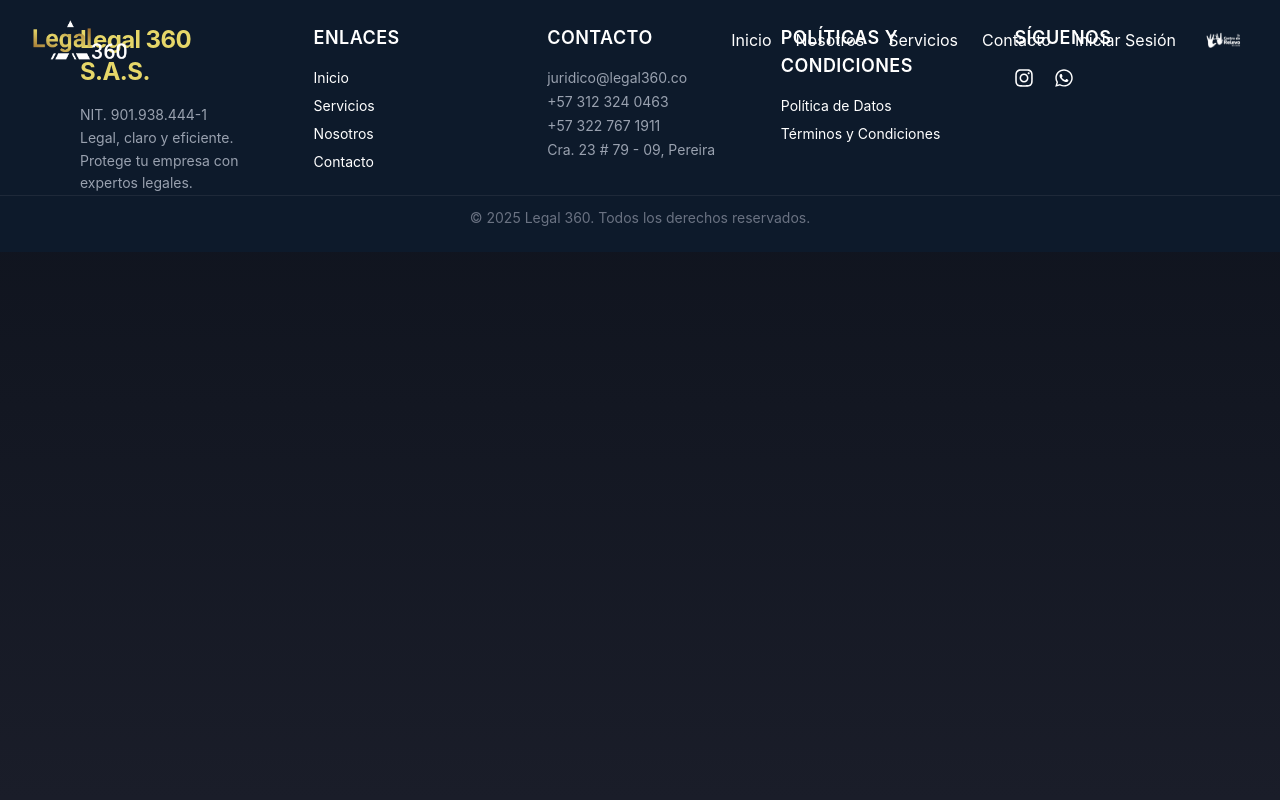
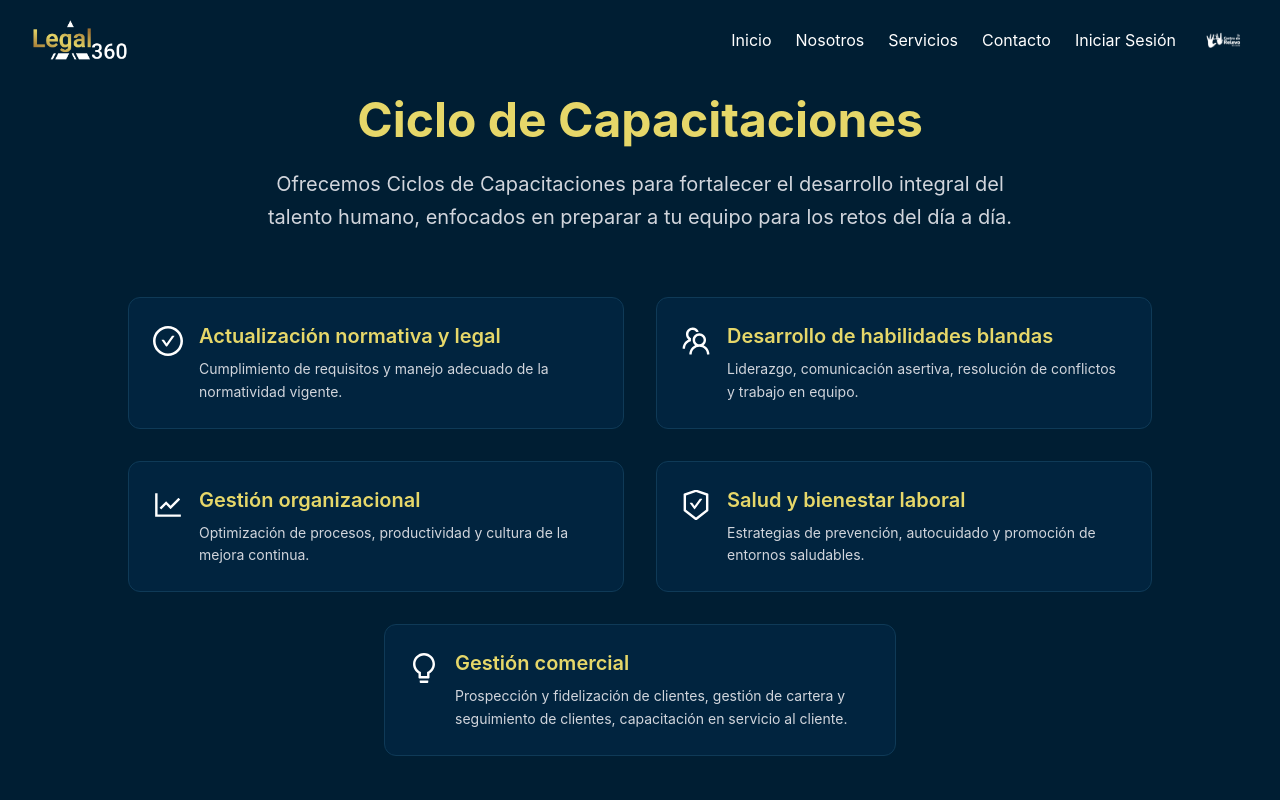
Before and after one commit to sazaba/legal360, a React (Vite) app: page /ciclo-capacitaciones in a window 1280 px wide. Shown: the top 800 px of the page. Built offline with nearby package versions, Linux system fonts and the light colour scheme; no server answers.

Commit message:
ciclocapacitaciones

```diff
--- a/src/App.jsx
+++ b/src/App.jsx
@@ -6,6 +6,7 @@ import SSTLegal360 from './pages/SSTLegal360';
 import DerechoLaboral from './pages/DerechoLaboral';
 import DerechoComercial from './pages/DerechoComercial';
 import CapacitacionesJuridicas from './pages/CapacitacionesJuridicas';
+import CicloCapacitaciones from './pages/CicloCapacitaciones'; // <-- Nueva importación
 import PoliticaDatos from './pages/PoliticaDatos';
 import Footer from './pages/Footer';
 import TerminosWeb from './pages/TerminosWeb';
@@ -34,6 +35,8 @@ function App() {
         <Route path="/derecho-laboral" element={<DerechoLaboral />} />
         <Route path="/comercial" element={<DerechoComercial />} />
         <Route path="/capacitaciones" element={<CapacitacionesJuridicas />} />
+        {/* 👇 Nueva ruta agregada */}
+        <Route path="/ciclo-capacitaciones" element={<CicloCapacitaciones />} />
         <Route path="/politica-datos" element={<PoliticaDatos />} />
         <Route path="/terminos-condiciones" element={<TerminosWeb />} />
         <Route path="/login" element={<Login />} />
@@ -62,4 +65,3 @@ function App() {
 }
 
 export default App;
-// export default function Navbar() {
--- /dev/null
+++ b/src/pages/CicloCapacitaciones.jsx
@@ -0,0 +1,80 @@
+import React from 'react';
+import {
+  CheckCircleOutlined,
+  BulbOutlined,
+  TeamOutlined,
+  SafetyCertificateOutlined,
+  LineChartOutlined
+} from '@ant-design/icons';
+
+const CicloCapacitaciones = () => {
+  const modulos = [
+    {
+      titulo: 'Actualización normativa y legal',
+      descripcion: 'Cumplimiento de requisitos y manejo adecuado de la normatividad vigente.',
+      icono: <CheckCircleOutlined className="text-3xl text-[#e6d769]" />
+    },
+    {
+      titulo: 'Desarrollo de habilidades blandas',
+      descripcion: 'Liderazgo, comunicación asertiva, resolución de conflictos y trabajo en equipo.',
+      icono: <TeamOutlined className="text-3xl text-[#e6d769]" />
+    },
+    {
+      titulo: 'Gestión organizacional',
+      descripcion: 'Optimización de procesos, productividad y cultura de la mejora continua.',
+      icono: <LineChartOutlined className="text-3xl text-[#e6d769]" />
+    },
+    {
+      titulo: 'Salud y bienestar laboral',
+      descripcion: 'Estrategias de prevención, autocuidado y promoción de entornos saludables.',
+      icono: <SafetyCertificateOutlined className="text-3xl text-[#e6d769]" />
+    },
+    {
+      titulo: 'Gestión comercial',
+      descripcion: 'Prospección y fidelización de clientes, gestión de cartera y seguimiento de clientes, capacitación en servicio al cliente.',
+      icono: <BulbOutlined className="text-3xl text-[#e6d769]" />
+    }
+  ];
+
+  return (
+    <div className="min-h-screen bg-[#001e33] pt-24 pb-16 px-4 font-roboto">
+      <div className="max-w-5xl mx-auto">
+
+        {/* Encabezado */}
+        <div className="text-center mb-16">
+          <h1 className="text-3xl md:text-5xl font-bold font-montserrat text-[#e6d769] mb-6">
+            Ciclo de Capacitaciones
+          </h1>
+          <p className="text-lg md:text-xl text-gray-300 max-w-3xl mx-auto leading-relaxed">
+            Ofrecemos Ciclos de Capacitaciones para fortalecer el desarrollo integral del talento humano, enfocados en preparar a tu equipo para los retos del día a día.
+          </p>
+        </div>
+
+        {/* Lista de módulos */}
+        <div className="grid grid-cols-1 md:grid-cols-2 gap-8">
+          {modulos.map((modulo, index) => (
+            <div
+              key={index}
+              className={`bg-[#032b4c]/50 border border-[#0f3a57] rounded-xl p-6 flex items-start space-x-4 hover:border-[#e6d769] transition-colors duration-300 ${index === modulos.length - 1 ? 'md:col-span-2 md:w-1/2 md:mx-auto' : ''}`}
+            >
+              <div className="mt-1 flex-shrink-0">
+                {modulo.icono}
+              </div>
+              <div>
+                <h3 className="text-xl font-semibold text-[#e6d769] mb-2 font-montserrat">
+                  {modulo.titulo}
+                </h3>
+                <p className="text-gray-300 leading-relaxed">
+                  {modulo.descripcion}
+                </p>
+              </div>
+            </div>
+          ))}
+        </div>
+
+      </div>
+    </div>
+  );
+};
+
+export default CicloCapacitaciones;
--- a/src/pages/Servicios.jsx
+++ b/src/pages/Servicios.jsx
@@ -3,7 +3,8 @@ import {
   UserSwitchOutlined,
   FileProtectOutlined,
   SafetyCertificateOutlined,
-  ReadOutlined
+  ReadOutlined,
+  BulbOutlined // <-- Nuevo ícono importado
 } from '@ant-design/icons';
 import { useNavigate } from 'react-router-dom';
 import Teamlegal from '../assets/images/Teamlegal.webp';
@@ -61,6 +62,13 @@ const Servicios = ({ id }) => {
       resumen: 'Apoyo legal a tu área de Seguridad y Salud en el Trabajo para asegurar el cumplimiento normativo y prevenir riesgos jurídicos y laborales.',
       link: '/sst'
     },
+    {
+      id: 5,
+      titulo: 'Ciclo de Capacitaciones',
+      icono: <BulbOutlined style={iconStyle} />,
+      resumen: 'Fortalecemos el desarrollo integral del talento humano en actualización normativa, habilidades blandas, gestión y salud laboral.',
+      link: '/ciclo-capacitaciones'
+    }
   ];
 
   const getBackgroundStyle = () => {
```
